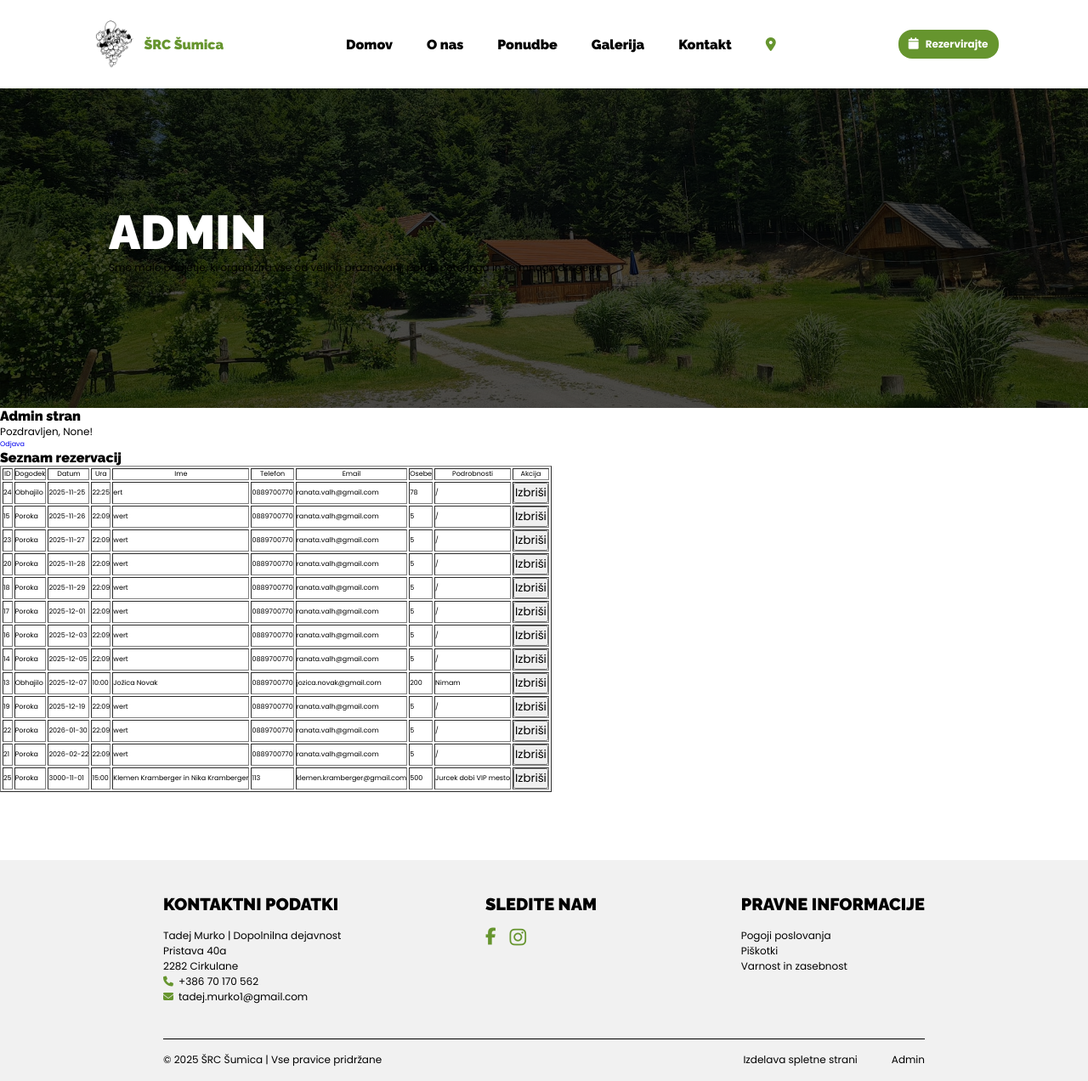
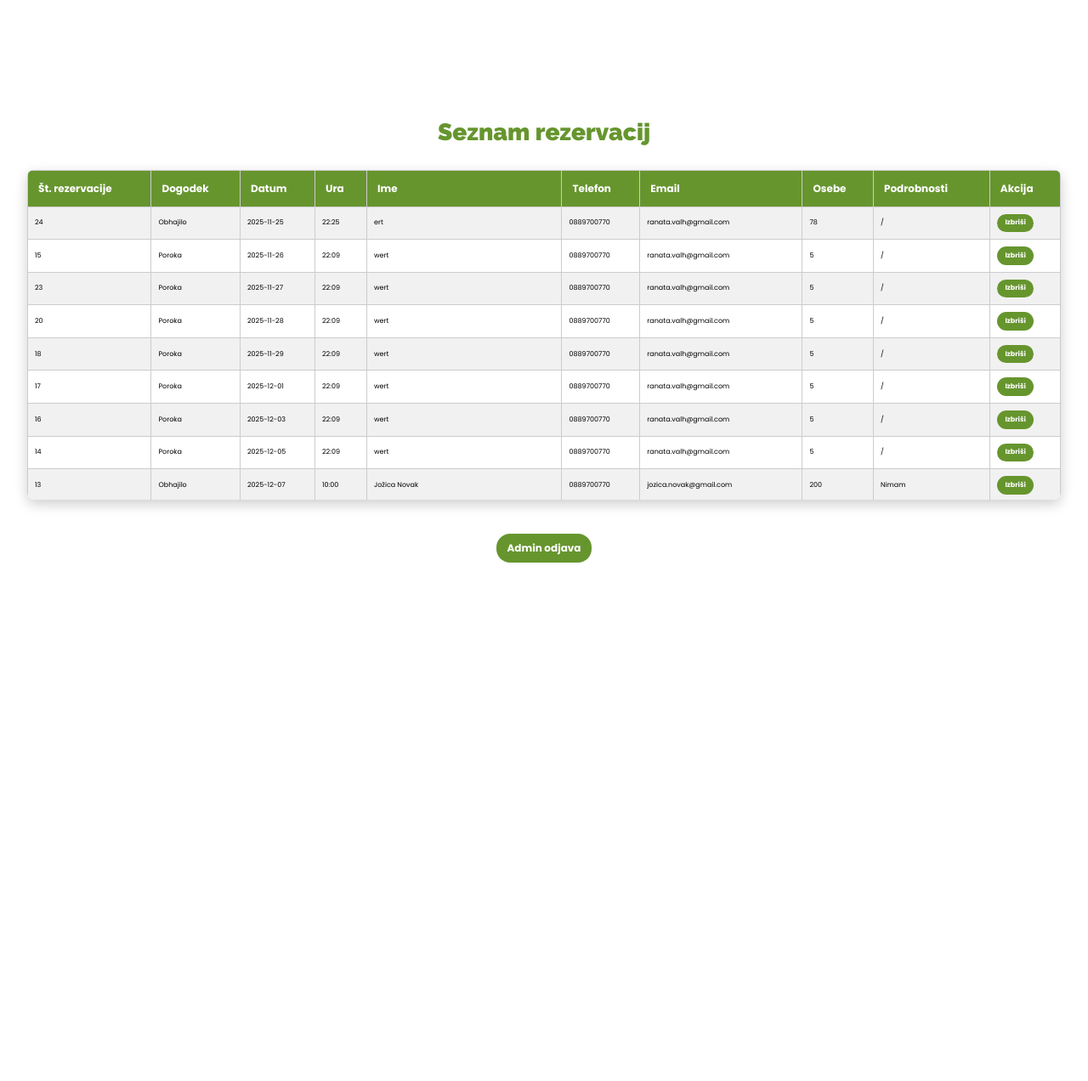
Before and after one commit to PintarBusiness/sumica, a Flask app: page /admin in a window 1280 px wide. Shown: the whole page at 85% size. After the commit the page ends 662 px from the top, so only its background shows below. Run offline with Flask 3, Linux system fonts and the light colour scheme; a user stored in the database is signed in; data comes from the database, SQL or seed files in the repository; both versions use the stored data as it was after the commit; some libraries are stand-ins or nearby versions.

Commit message:
Admin html oblika narejena

```diff
--- a/static/css/slog.css
+++ b/static/css/slog.css
@@ -989,6 +989,112 @@
     margin-bottom: 1em;
 }
 
+/*Admin*/
+.admin
+{
+    height: 100vh;
+    display: flex;
+    flex-direction: column;
+    justify-content: center;
+    align-items: center;
+}
+
+.admin h4
+{
+    margin-bottom: 1em;
+    color: #66952E;
+    text-align: center;
+}
+
+.admin .tabelaskrol
+{
+    max-height: 48.5em;
+    overflow-y: auto;
+    width: 95%;
+    border-radius: 1em;
+    box-shadow: 0 0.625em 1.875em rgba(0, 0, 0, 0.2);
+}
+
+.admin .tabelaskrol table
+{
+    border: none;
+    border-collapse: collapse;
+    width: 100%;
+}
+
+.admin .tabelaskrol th
+{
+    position: sticky;
+    top: 0;
+    background-color: #66952E;
+    color: white;
+    font-size: 1.5em;
+    font-family: Poppins-Bold;
+    z-index: 2;
+}
+
+.admin th,
+.admin td
+{
+    padding: 1em;
+    text-align: left;
+    font-size: 1em;
+    border: solid 0.1em #ccc;
+}
+
+.admin tr:nth-child(even)
+{
+    background-color: #F1F1F1;
+}
+
+.admin tr:hover
+{
+    background-color: #eef6e6;
+}
+
+.admin button
+{
+    all: unset;
+    background-color: #66952E;
+    color: white;
+    font-family: Poppins-Bold;
+    padding: 0.6em 1.2em;
+    border-radius: 1.5em;
+    cursor: pointer;
+    font-size: 1em;
+    transition: all 0.4s ease;
+}
+
+.admin button:hover
+{
+    background-color: black;
+}
+
+.admin .odjavagumb
+{
+    color: white;
+    margin-top: 5em;
+    background-color: #66952E;
+    padding: 1em 1.5em;
+    border-radius: 2em;
+    display: flex;
+    align-items: center;
+    gap: 1em;
+    width: fit-content;
+    transition: all 0.5s;
+}
+
+.admin .odjavagumb p
+{
+    color: white;
+    font-size: 1.5em;
+    font-family: Poppins-Bold;
+}
+
+.admin .odjavagumb:hover
+{
+    background-color: black;
+}
 
 /* Rezervacija */
 .step
--- a/templates/admin.html
+++ b/templates/admin.html
@@ -35,43 +35,14 @@
     }
 </style>
 <body>
-    <div class="prvastranostalo">
-        <header>
-            <a href="" class="logo">
-                <img src="../static/images/logosumica.png" alt="">
-                <p>ŠRC Šumica</p>
-            </a>
-            <nav>
-                <ul>
-                    <li><a href="/">Domov</a></li>
-                    <li><a href="/onas">O nas</a></li>
-                    <li><a href="/ponudbe">Ponudbe</a></li>
-                    <li><a href="/galerija">Galerija</a></li>
-                    <li><a href="/kontakt">Kontakt</a></li>
-                    <li><a href="/lokacija"><i class="fa-solid fa-location-dot"></i></a></li>
-                </ul>
-            </nav>
-            <a href="/rezervacija" class="rezervacija">
-                <i class="fa-solid fa-calendar"></i>
-                <p>Rezervirajte</p>
-            </a>
-        </header>
-        <div class="textprvastranostalo">
-            <h1>ADMIN</h1>
-            <p>Smo malo podjetje, ki organizira vse od velikih praznovanj, porok, ceteringa in še mnogo drugega</p>
-        </div>
-    </div>
+    <div class="admin">
 
-    <h1>Admin stran</h1>
-    <p>Pozdravljen, {{ user.username }}!</p>
-    <a href="{{ url_for('odjava') }}">Odjava</a>
+        <h4>Seznam rezervacij</h4>
 
-
-    <h1>Seznam rezervacij</h1>
-
+        <div class="tabelaskrol">
             <table border="1" cellpadding="5">
                 <tr>
-            <th>ID</th>
+                    <th>Št. rezervacije</th>
                     <th>Dogodek</th>
                     <th>Datum</th>
                     <th>Ura</th>
@@ -101,45 +72,11 @@
                 </tr>
                 {% endfor %}
             </table>
-
-    <div class="footer">
-        <div class="footernotri">
-            <footer>
-                <div class="footerskatlje">
-                    <h5>KONTAKTNI PODATKI</h5>
-                    <div class="footertext">
-                        <p>Tadej Murko | Dopolnilna dejavnost</p>
-                        <p>Pristava 40a</p>
-                        <p>2282 Cirkulane</p>
-                        <p><i class="fa-solid fa-phone"></i><span>+386 70 170 562</span></p>
-                        <p><i class="fa-solid fa-envelope"></i>tadej.murko1@gmail.com</p>
-                    </div>
-                </div>
-                <div class="footerskatlje">
-                    <h5>SLEDITE NAM</h5>
-                    <div class="footertext">
-                        <a href=""><i class="fa-brands fa-facebook-f"></i></a>
-                        <a href=""><i class="fa-brands fa-instagram"></i></a>
-                    </div>
-                </div>
-                <div class="footerskatlje">
-                    <h5>PRAVNE INFORMACIJE</h5>
-                    <div class="footertext">
-                        <a href="">Pogoji poslovanja</a>
-                        <a href="">Piškotki</a>
-                        <a href="">Varnost in zasebnost</a>
-                    </div>
-                </div>
-            </footer>
-            <div class="noga">
-                <p>© 2025 ŠRC Šumica | Vse pravice pridržane</p>
-                <div class="desno">
-                    <a href="mailto:jure.pintar9@gmail.com">Izdelava spletne strani</a>
-                    <a href="/admin">Admin</a>
-                </div>
-            </div>
         </div>
 
+        <a class="odjavagumb" href="{{ url_for('odjava') }}">
+            <p>Admin odjava</p>
+        </a>
     </div>
 </body>
 </html>
```
Also changed, not shown: rezervacije.db. Lines whose indentation alone changed are shown as unchanged.
